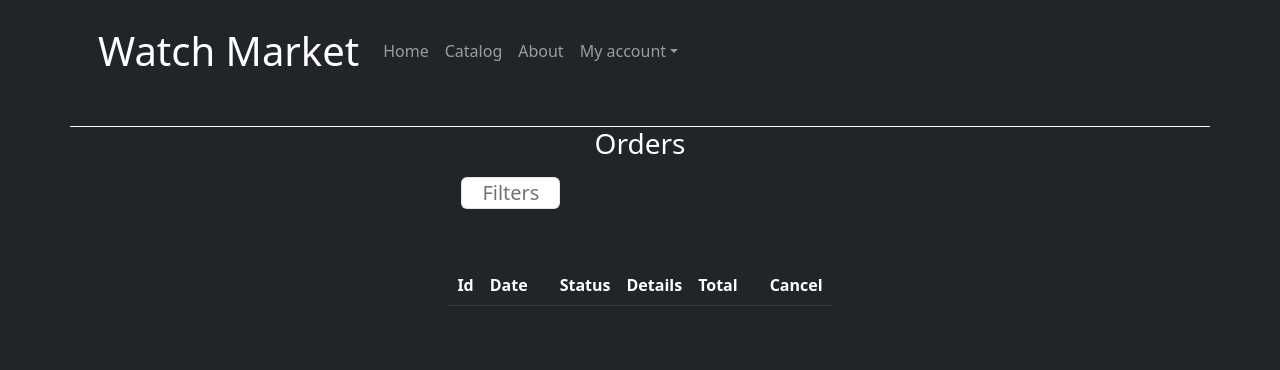
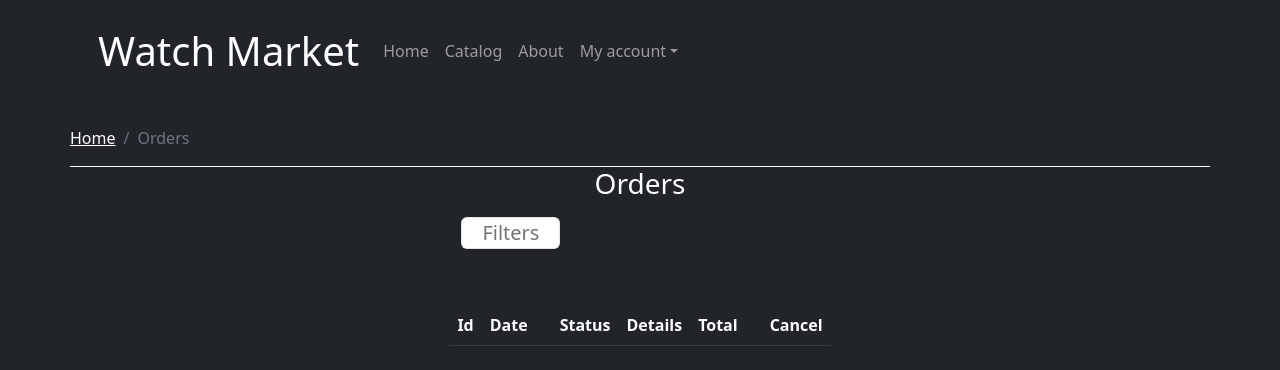
Before and after one commit to savvita/Watch.Front, a React (Create React App) app: page /myorders in a window 1280 px wide. Shown: the top 370 px of the page. Built offline with nearby package versions, Linux system fonts and the light colour scheme.

Commit message:
add breadcrumb

```diff
--- a/package.json
+++ b/package.json
@@ -9,7 +9,6 @@
     "@testing-library/user-event": "^13.5.0",
     "axios": "^1.3.3",
     "bootstrap": "^5.2.3",
-    "multiselect-react-dropdown": "^2.0.25",
     "react": "^18.2.0",
     "react-burger-menu": "^3.0.9",
     "react-dom": "^18.2.0",
--- a/src/index.css
+++ b/src/index.css
@@ -35,3 +35,7 @@ img.small {
 .page-container {
   min-height: 100vh;
 }
+
+.bread a {
+  color: #fff;
+}
--- a/src/layouts/About/About.js
+++ b/src/layouts/About/About.js
@@ -1,10 +1,21 @@
 import Header from '../../components/Header/Header';
 import Footer from '../../components/Footer/Footer';
+
+import { Breadcrumb, BreadcrumbItem } from 'reactstrap';
+import { Link } from 'react-router-dom';
 
 const About = () => {
     return (
         <div className="d-flex flex-column page-container">
             <Header />
+            <Breadcrumb className='bread'>
+                <BreadcrumbItem>
+                    <Link to="/">Home</Link>
+                </BreadcrumbItem>
+                <BreadcrumbItem active>
+                    About
+                </BreadcrumbItem>
+            </Breadcrumb>
             <div className="d-flex flex-wrap flex-row justify-content-center border-top border-light">
                 <h2 className="text-white m-4">Lorem Ipsum</h2>
                 <p className="text-white">Lorem ipsum dolor sit amet, consectetur adipiscing elit. Nunc ut dolor fermentum mi vehicula venenatis. Integer id enim orci. Vivamus eget pellentesque nisl. Nam vel nisl sem. Nam mollis aliquam enim. Praesent ut ullamcorper neque. Nam quis molestie massa, ac molestie ipsum. Cras in felis quam. Pellentesque tristique lobortis ultrices. Donec sit amet porta velit, et venenatis est. Etiam convallis tellus elit, ut pharetra nunc scelerisque non.</p>
--- a/src/layouts/Admin/Admin.js
+++ b/src/layouts/Admin/Admin.js
@@ -5,6 +5,8 @@ import Footer from '../../components/Footer/Footer';
 
 import token from '../../token';
 import { useEffect, useState } from 'react';
+import { Breadcrumb, BreadcrumbItem } from 'reactstrap';
+import { Link } from 'react-router-dom';
 
 const Admin = () => {
     const [access, setAccess] = useState(false);
@@ -16,6 +18,14 @@ const Admin = () => {
     return (
         <div className="d-flex flex-column page-container">
             <Header />
+            <Breadcrumb className='bread'>
+                <BreadcrumbItem>
+                    <Link to="/">Home</Link>
+                </BreadcrumbItem>
+                <BreadcrumbItem active>
+                    Admin
+                </BreadcrumbItem>
+            </Breadcrumb>
             <div className="d-flex flex-wrap flex-row justify-content-center border-top border-light flex-grow-1">
                 <div className="flex-grow-1">
                     { access ? <UsersTable /> : <Error text="Access denied" className="m-4 fs-2" /> }
--- a/src/layouts/Catalog/Catalog.js
+++ b/src/layouts/Catalog/Catalog.js
@@ -7,6 +7,8 @@ import CategoriesNav from '../../components/CategoriesNav/CategoriesNav';
 import { useState } from 'react';
 
 import { Row, Col } from 'reactstrap';
+import { Breadcrumb, BreadcrumbItem } from 'reactstrap';
+import { Link } from 'react-router-dom';
 
 function Catalog() {
     const [buyAdded, setBuyAdded] = useState(false);
@@ -15,6 +17,14 @@ function Catalog() {
         <div className="d-flex flex-column page-container">
             <Header buyAdded={ buyAdded } onBasketClosed={ () => setBuyAdded(false) } />
             <CategoriesNav />
+            <Breadcrumb className='bread ps-3'>
+                <BreadcrumbItem>
+                    <Link to="/">Home</Link>
+                </BreadcrumbItem>
+                <BreadcrumbItem active>
+                    Catalog
+                </BreadcrumbItem>
+            </Breadcrumb>
             <Row className="ps-4 flex-grow-1">
                 <Col md="3" sm="12" className="border-1 border-end border-light mt-3 p-0 text-white">
                     <Sidebar />
--- a/src/layouts/Categories/Categories.js
+++ b/src/layouts/Categories/Categories.js
@@ -2,6 +2,8 @@ import PropTable from '../../components/PropTable/PropTable';
 
 import { useSelector, useDispatch } from 'react-redux';
 import { getAsync, selectValues, createAsync, updateAsync, deleteAsync } from '../../app/categoriesSlice';
+import { Breadcrumb, BreadcrumbItem } from 'reactstrap';
+import { Link } from 'react-router-dom';
 
 function Categories() {
     const items = useSelector(selectValues);
@@ -25,7 +27,22 @@ function Categories() {
     }
 
 
-    return <PropTable title="Categories" items={ items } loadItemsAsync={ loadCategories } createItemAsync={ createCategory } updateItemAsync={ updateCategory } deleteItemAsync={ deleteCategory }  />
+    return (
+        <>
+            <Breadcrumb className='bread'>
+                <BreadcrumbItem>
+                    <Link to="/">Home</Link>
+                </BreadcrumbItem>
+                <BreadcrumbItem>
+                    <Link to="/manager">Manager</Link>
+                </BreadcrumbItem>
+                <BreadcrumbItem active>
+                    Categories
+                </BreadcrumbItem>
+            </Breadcrumb>
+            <PropTable title="Categories" items={ items } loadItemsAsync={ loadCategories } createItemAsync={ createCategory } updateItemAsync={ updateCategory } deleteItemAsync={ deleteCategory }  />
+        </>
+    );
 }
 
 export default Categories;
--- a/src/layouts/OrderView/OrderView.js
+++ b/src/layouts/OrderView/OrderView.js
@@ -7,6 +7,8 @@ import { useState, useEffect } from 'react';
 
 import { useSelector, useDispatch } from 'react-redux';
 import { getByIdAsync as getOrder, selectValues, closeAsync, cancelAsync } from '../../app/ordersSlice';
+import { Breadcrumb, BreadcrumbItem } from 'reactstrap';
+import { Link } from 'react-router-dom';
 
 const OrderView = () => {
     const value = useSelector(selectValues);
@@ -39,6 +41,17 @@ const OrderView = () => {
     return (
         <div className="d-flex flex-column page-container">
             <Header />
+            <Breadcrumb className='bread'>
+                <BreadcrumbItem>
+                    <Link to="/">Home</Link>
+                </BreadcrumbItem>
+                <BreadcrumbItem>
+                    <Link to="/catalog">Orders</Link>
+                </BreadcrumbItem>
+                <BreadcrumbItem active>
+                    { order.id }
+                </BreadcrumbItem>
+            </Breadcrumb>
             <div className="flex-grow-1 border-top border-light pt-5">
                 <OrderDetailsTable order={ order } onClose={ closeOrder } onCancel={ cancelOrder } />
             </div>
--- a/src/layouts/Orders/Orders.js
+++ b/src/layouts/Orders/Orders.js
@@ -1,16 +1,33 @@
 import Header from '../../components/Header/Header';
 import OrdersTable from '../../components/OrdersTable/OrdersTable';
 import { useLocation } from 'react-router-dom';
+import { Breadcrumb, BreadcrumbItem } from 'reactstrap';
+import { Link } from 'react-router-dom';
 
 const Orders = ({ isManagerMode }) => {
     const location = useLocation();
     return (
-        <div className="d-flex flex-column page-container">
-            { location.pathname === '/myorders' && <Header /> }
-            <div className="d-flex flex-wrap flex-row justify-content-center border-top border-light">
-                <OrdersTable isManagerMode={ isManagerMode } />
+        <>
+            <div className="d-flex flex-column page-container">
+                { location.pathname === '/myorders' && <Header /> }
+                <Breadcrumb className='bread'>
+                    <BreadcrumbItem>
+                        <Link to="/">Home</Link>
+                    </BreadcrumbItem>
+                    { isManagerMode &&
+                        <BreadcrumbItem>
+                            <Link to="/manager">Manager</Link>
+                        </BreadcrumbItem>
+                    }
+                    <BreadcrumbItem active>
+                        Orders
+                    </BreadcrumbItem>
+                </Breadcrumb>
+                <div className="d-flex flex-wrap flex-row justify-content-center border-top border-light">
+                    <OrdersTable isManagerMode={ isManagerMode } />
+                </div>
             </div>
-        </div>
+        </>
     );
 }
 
--- a/src/layouts/Producers/Producers.js
+++ b/src/layouts/Producers/Producers.js
@@ -2,6 +2,8 @@ import PropTable from '../../components/PropTable/PropTable';
 
 import { useSelector, useDispatch } from 'react-redux';
 import { getAsync, selectValues, createAsync, updateAsync, deleteAsync } from '../../app/producersSlice';
+import { Breadcrumb, BreadcrumbItem } from 'reactstrap';
+import { Link } from 'react-router-dom';
 
 function Producers() {
     const items = useSelector(selectValues);
@@ -25,7 +27,22 @@ function Producers() {
     }
 
 
-    return <PropTable title="Producers" items={ items } loadItemsAsync={ loadProducers } createItemAsync={ createProducer } updateItemAsync={ updateProducer } deleteItemAsync={ deleteProducer }  />
+    return (
+        <>
+            <Breadcrumb className='bread'>
+                <BreadcrumbItem>
+                    <Link to="/">Home</Link>
+                </BreadcrumbItem>
+                <BreadcrumbItem>
+                    <Link to="/manager">Manager</Link>
+                </BreadcrumbItem>
+                <BreadcrumbItem active>
+                    Producers
+                </BreadcrumbItem>
+            </Breadcrumb>
+            <PropTable title="Producers" items={ items } loadItemsAsync={ loadProducers } createItemAsync={ createProducer } updateItemAsync={ updateProducer } deleteItemAsync={ deleteProducer }  />
+        </>
+    );
 }
 
 export default Producers;
--- a/src/layouts/WatchPage/WatchPage.js
+++ b/src/layouts/WatchPage/WatchPage.js
@@ -8,6 +8,8 @@ import { useState, useEffect } from 'react';
 
 import { useSelector, useDispatch } from 'react-redux';
 import { getByIdAsync, selectValues } from '../../app/watchesSlice';
+import { Breadcrumb, BreadcrumbItem } from 'reactstrap';
+import { Link } from 'react-router-dom';
 
 const WatchPage = () => {
     const [buyAdded, setBuyAdded] = useState(false);
@@ -31,6 +33,17 @@ const WatchPage = () => {
     return (
         <div className="d-flex flex-column page-container">
             <Header buyAdded={ buyAdded } onBasketClosed={ () => setBuyAdded(false) }  />
+            <Breadcrumb className='bread'>
+                <BreadcrumbItem>
+                    <Link to="/">Home</Link>
+                </BreadcrumbItem>
+                <BreadcrumbItem>
+                    <Link to="/catalog">Catalog</Link>
+                </BreadcrumbItem>
+                <BreadcrumbItem active>
+                    { watch.producer.producerName } {watch.model }
+                </BreadcrumbItem>
+            </Breadcrumb>
             <div className="flex-grow-1 border-top border-light pt-5">
                 <Watch watch={ watch } onBuyClick={ () => setBuyAdded(true) } />
             </div>
--- a/src/layouts/Watches/Watches.js
+++ b/src/layouts/Watches/Watches.js
@@ -1,8 +1,24 @@
 import WatchesTable from "../../components/WatchesTable/WatchesTable"
-
+import { Breadcrumb, BreadcrumbItem } from 'reactstrap';
+import { Link } from 'react-router-dom';
 
 const Watches = () => {
-    return <WatchesTable />
+    return (
+        <>
+            <Breadcrumb className='bread'>
+                <BreadcrumbItem>
+                    <Link to="/">Home</Link>
+                </BreadcrumbItem>
+                <BreadcrumbItem>
+                    <Link to="/manager">Manager</Link>
+                </BreadcrumbItem>
+                <BreadcrumbItem active>
+                    Watches
+                </BreadcrumbItem>
+            </Breadcrumb>
+        <WatchesTable />
+        </>
+    );
 }
 
 export default Watches;
```
Also changed, not shown: 1 other file (tests, documents, lock files or other folders).
